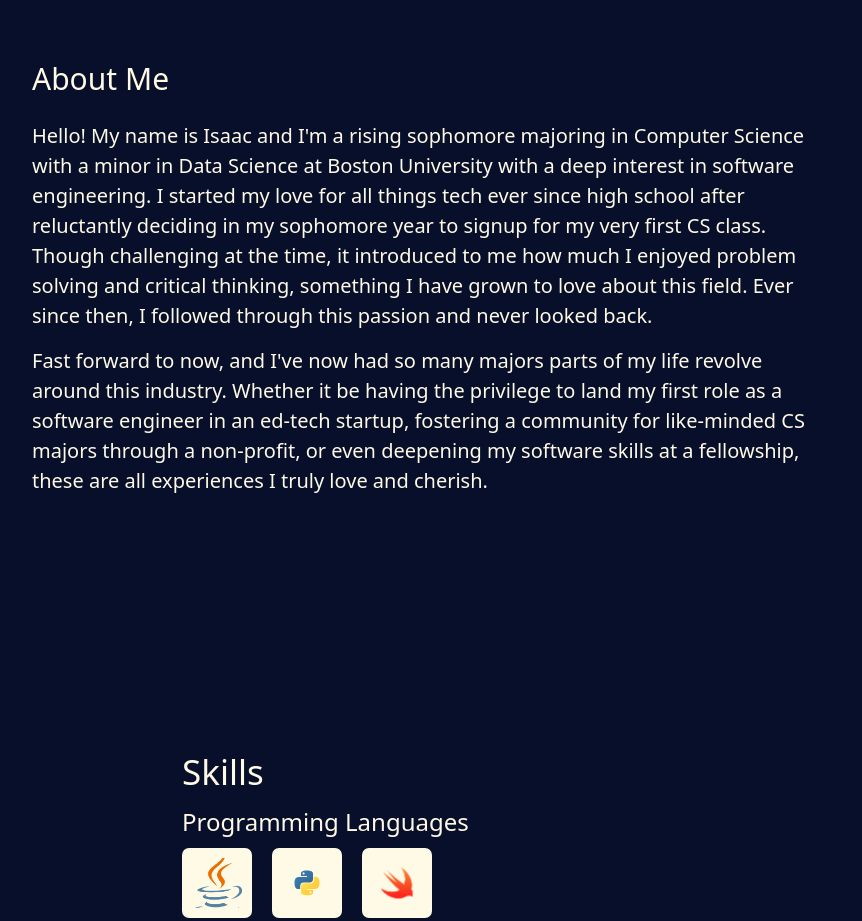
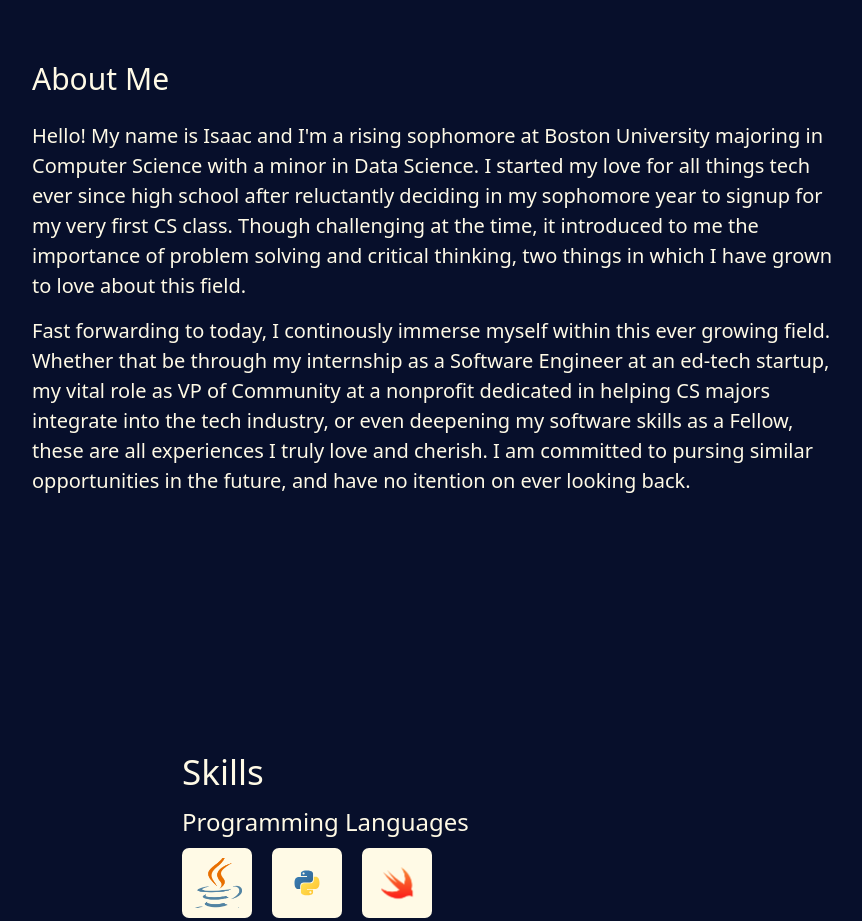
Before and after one commit to isaacchan1213/Personal-Website, a React (Vite) app: page / in a window 1280 px wide. Shown: the part 940-1861 px from the top of the page, without its empty margins (208-1070 px from the left). Built offline with nearby package versions, Linux system fonts and the light colour scheme.

Commit message:
about me description updated

```diff
--- a/src/AboutMe.jsx
+++ b/src/AboutMe.jsx
@@ -8,17 +8,17 @@ const AboutMe = () => {
             </div>
             <div className='w-[100%] flex flex-col gap-[15px] content-start'>
                 <p className='text-[18px] md:text-[20px]'>
-                    Hello! My name is Isaac and I'm a rising sophomore majoring in Computer Science with a minor in Data Science at
-                    Boston University with a deep interest in software engineering. I started my love for all things tech
-                    ever since high school after reluctantly deciding in my sophomore year to signup for my very first CS class. Though
-                    challenging at the time, it introduced to me how much I enjoyed problem solving and critical thinking, something I have grown
-                    to love about this field. Ever since then, I followed through this passion and never looked back.
+                    Hello! My name is Isaac and I'm a rising sophomore at Boston University majoring in Computer Science with a minor in Data Science.
+                    I started my love for all things tech ever since high school after reluctantly deciding in my sophomore year to signup for my very
+                    first CS class. Though challenging at the time, it introduced to me the importance of problem solving and critical thinking, two things in which
+                    I have grown to love about this field.
                 </p>
                 <p className='text-[18px] md:text-[20px]'>
-                    Fast forward to now, and I've now had so many majors parts of my life revolve around this industry. Whether it be
-                    having the privilege to land my first role as a software engineer in an ed-tech startup, fostering a community for
-                    like-minded CS majors through a non-profit, or even deepening my software skills at a fellowship, these are all experiences
-                    I truly love and cherish.
+                    Fast forwarding to today, I continously immerse myself within this ever growing field. Whether that be through
+                    my internship as a Software Engineer at an ed-tech startup, my vital role as VP of Community at a nonprofit
+                    dedicated in helping CS majors integrate into the tech industry, or even deepening my software skills as a Fellow,
+                    these are all experiences I truly love and cherish. I am committed to pursing similar opportunities in the future,
+                    and have no itention on ever looking back.
                 </p>
             </div>
         </div>
```
